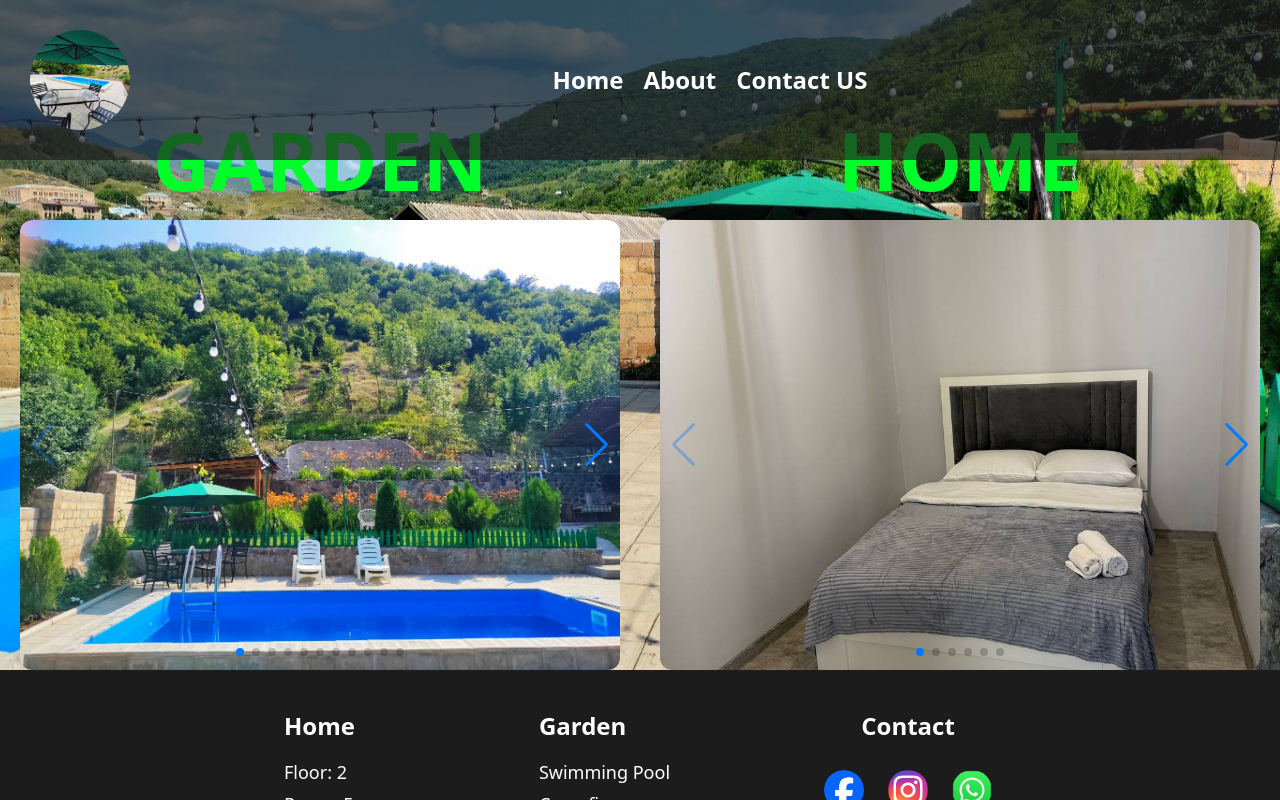
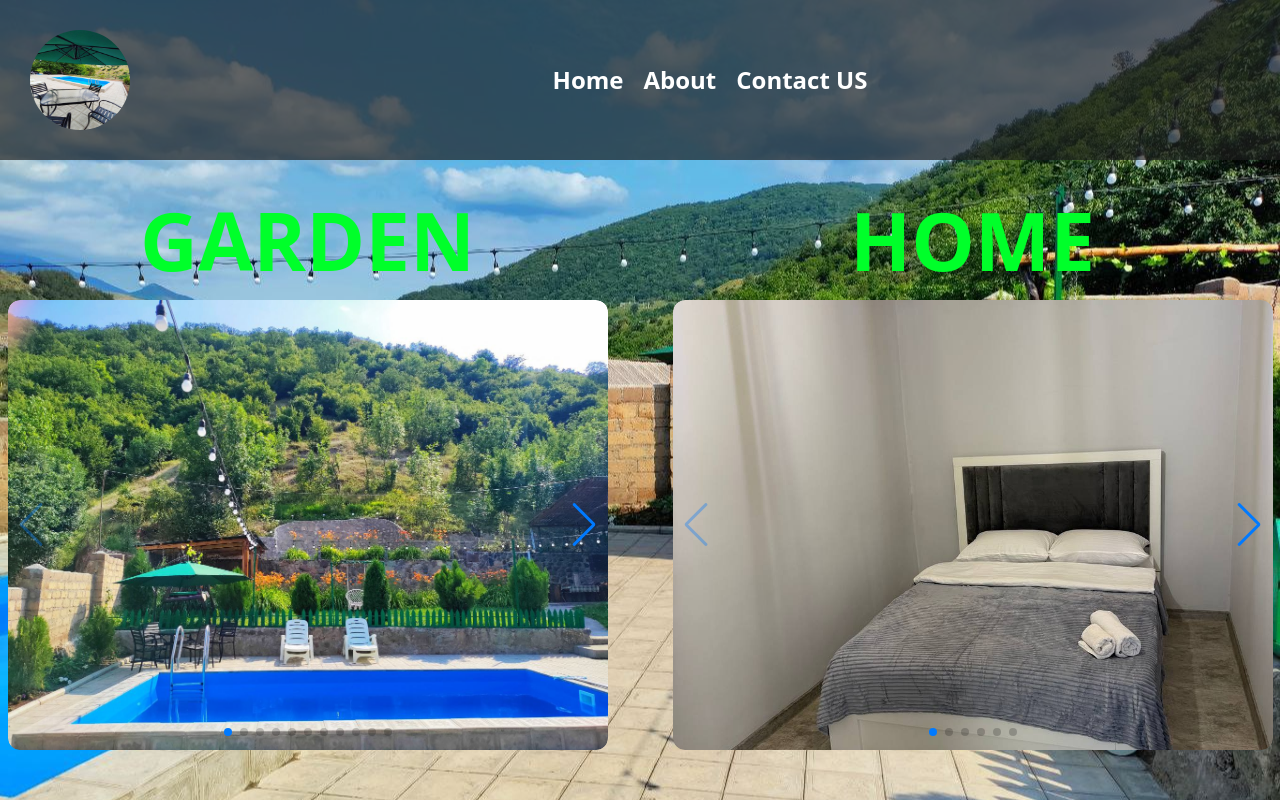
Before and after one commit to Sergey009642/GreenGarden, a Next.js app: page /about in a window 1280 px wide. Shown: the top 800 px of the page. Built offline with nearby package versions, Linux system fonts and the light colour scheme.

Commit message:
Fix:finish-proekt clear-error

```diff
--- a/src/app/Componet/nav.tsx
+++ b/src/app/Componet/nav.tsx
@@ -19,7 +19,7 @@ function Nav() {
   const [isOpen, setIsOpen] = useState(false);
 
   return (
-    <nav className="relative max-w-[1000px] mx-auto px-4">
+    <nav className="relative max-w-[full] mx-auto px-4">
       <ul className="hidden sm:flex gap-5 text-[24px] text-white">
         {bars.map((bar) => (
           <li key={bar.id} className="cursor-pointer">
--- a/src/app/about/page.tsx
+++ b/src/app/about/page.tsx
@@ -3,8 +3,8 @@ import SwiperRoom from "../Componet/SwiperRoom";
 
 export default function Home() {
     return (
-        <div className="w-full h-full bg-[url('/Home7.jpg')] bg-cover bg-center">
-        <div className="flex justify-center items-center pt-[100px] max-sm:flex-col">
+        <div className="w-full h-[120vh] bg-[url('/Home7.jpg')] bg-cover bg-center">
+        <div className="flex justify-center items-center pt-[180px] max-sm:flex-col gap-[50px]">
             <SwiperGallery/>
             <SwiperRoom/>
     </div>
```
